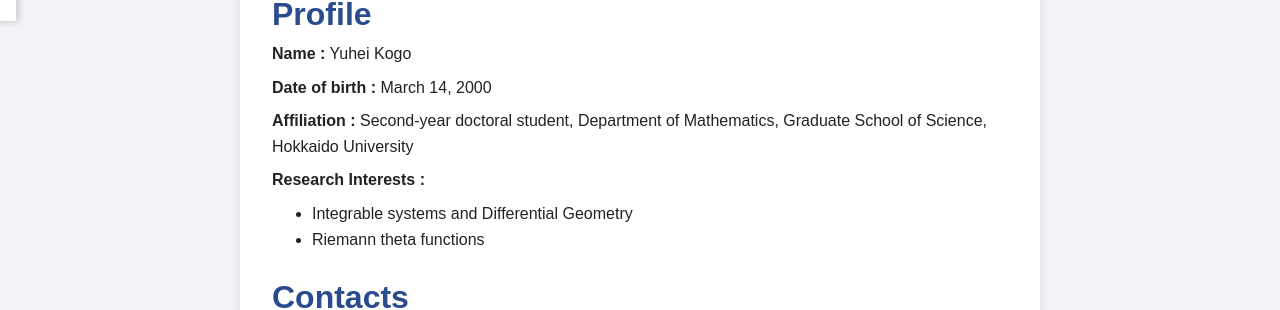
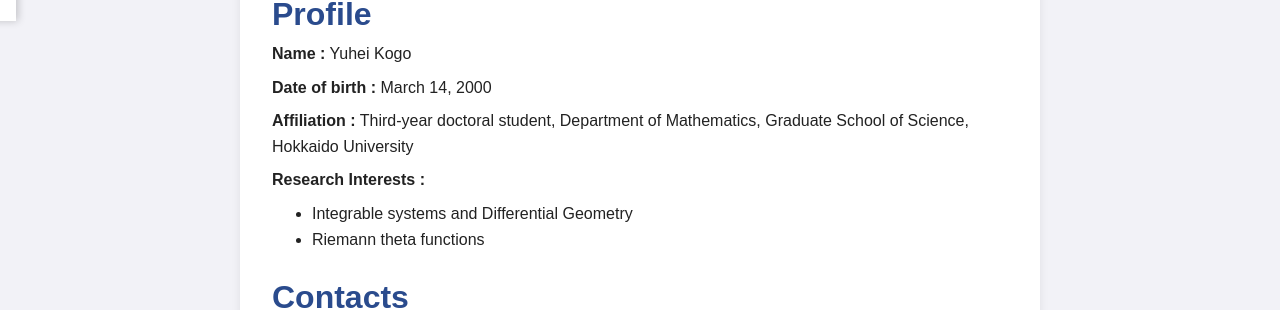
Before and after one commit to YuheiKogo/YuheiKogo.github.io, a Jekyll site: the page built from index.html, in a window 1280 px wide. Shown: the part 927-1237 px from the top of the page. Built offline with Jekyll 4.4.1, drawn with Linux system fonts in a browser that asks for light colours.

Commit message:
学年変更

```diff
--- a/index.html
+++ b/index.html
@@ -38,7 +38,7 @@
         <h2>Profile</h2>
             <p><strong>Name :</strong> Yuhei Kogo</p>
             <p><strong>Date of birth :</strong> March 14, 2000</p>
-            <p><strong>Affiliation :</strong> Second-year doctoral student, Department of Mathematics, Graduate School of Science, Hokkaido University</p>
+            <p><strong>Affiliation :</strong> Third-year doctoral student, Department of Mathematics, Graduate School of Science, Hokkaido University</p>
             <p><strong>Research Interests :</strong></p>
             <ul>
                 <li>Integrable systems and Differential Geometry</li>
```
Also changed, not shown: other parts of index.html (+1 -1 lines).
